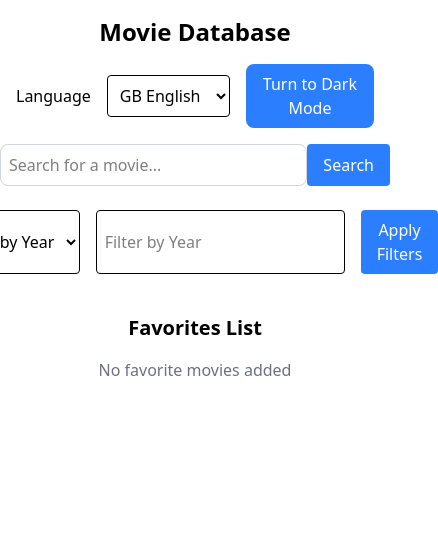
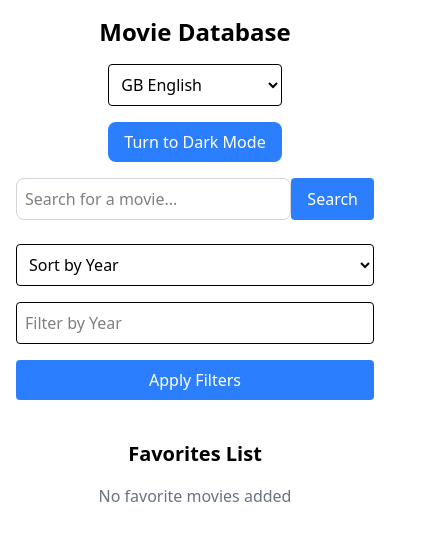
Before and after one commit to Jonah-Okiru/Movie-Project, a React (Vite) app in the folder my-movie-app/: page / in a window 390 px wide. Shown: the top 540 px of the page, 438 px wide, since content can reach past the window. Built offline with nearby package versions, Linux system fonts and the light colour scheme.

Commit message:
Style the app.jsx for responsiveness across various devices

```diff
--- a/my-movie-app/src/App.jsx
+++ b/my-movie-app/src/App.jsx
@@ -94,30 +94,30 @@ function App() {
 
   return (
     <div className = {`min-h-screen ${theme === "dark" ? "bg-gray-900 text-white" : "bg-white text-black"}`}>
-      <header className="p-4 items-center">
-        <h1 className="text-2xl font-bold mb-4 text-center">{t("Movie Database")}</h1>
-        <div className="flex justify-center items-center gap-4">
-          <label>{t("language")}</label>
-          <select onChange={(e) => i18n.changeLanguage(e.target.value)} className="border p-2 rounded">
+      <header className="p-4 flex flex-col items-center text-center space-y-4 sm:space-y-0 sm:flex-row sm:justify-between sm:px-6">
+        <h1 className="text-2xl sm:text-3xl font-bold">{t("Movie Database")}</h1>
+        <div className="flex flex-col sm:flex-row items-center gap-4">
+          <select onChange={(e) => i18n.changeLanguage(e.target.value)} className="border p-2 rounded w-full sm:w-auto">
             <option value="en">GB English</option>
             <option value="es">ES Español</option>
             <option value="fr">FR Français</option>
           </select>
           <button
             onClick={() => setTheme(theme === "dark" ? "light" : "dark")}
-            className="cursor-pointer px-4 py-2 bg-blue-500 text-white rounded-lg hover:bg-blue-800 transition"
+            className="cursor-pointer px-4 py-2 bg-blue-500 text-white rounded-lg hover:bg-blue-700 w-full sm:w-auto"
           >
             {t("Turn to")} {theme === "dark" ? t("light") : t("dark")} {t("Mode")}
           </button>
         </div>
 
       </header>
+      <div className="container mx-auto px-4 sm:px-6 lg:px-8">
         <SearchBar searchQuery={searchQuery} setSearchQuery={setSearchQuery} onSearch={() => fetchMovies(1)} />
-        <div className="flex justify-center mb-4 gap-4">
+          <div className="flex flex-col sm:flex-row justify-center gap-4 my-4">
             <select
               value={sortOption}
               onChange={(e) => setSortOption(e.target.value)}
-            className="border p-2 rounded"
+              className="border p-2 rounded w-full sm:w-auto"
             >
               <option value="year">Sort by Year</option>
               <option value="title">Sort by Title</option>
@@ -127,11 +127,11 @@ function App() {
               placeholder="Filter by Year"
               value={filterYear}
               onChange={(e) => setFilterYear(e.target.value)}
-            className="border p-2 rounded"
+              className="border p-2 rounded w-full sm:w-auto"
             />
             <button
               onClick={() => fetchMovies(1)}
-            className="bg-blue-500 cursor-pointer text-white px-4 py-2 rounded hover:bg-blue-700"
+              className="bg-blue-500 cursor-pointer text-white px-4 py-2 rounded w-full sm:w-auto hover:bg-blue-700"
             >
               Apply Filters
             </button>
@@ -142,11 +142,13 @@ function App() {
           <MovieDetails selectedMovie={selectedMovie} onClose={() => setSelectedMovie(null)} addToFavorites={addToFavorites} />
         )}
         <FavoritesList favorites={favorites} removeFromFavorites={(imdbID) => setFavorites(favorites.filter(movie => movie.imdbID !== imdbID))} />
-      <div className="flex justify-center mt-4">
+      </div>
+
+      <div className="flex justify-center mt-4 space-x-2">
         {currentPage >1 && (
           <button
             onClick={() => fetchMovies(currentPage-1)}
-            className="bg-blue-500 cursor-pointer text-white px-4 py-2 rounded mx-2 hover:bg-blue-700"
+            className="cursor-pointer bg-blue-500 text-white px-4 py-2 rounded hover:bg-blue-700 "
           >
             Previous
           </button>
@@ -154,7 +156,7 @@ function App() {
         {movies.length > 0 && (currentPage * 10) <totalResults && (
           <button
             onClick={() => fetchMovies(currentPage+1)}
-            className="bg-blue-500 text-white px-4 rounded mx-2 cursor-pointer hover:bg-blue-600"
+            className="cursor-pointer bg-blue-500 text-white px-4 py-2 rounded hover:bg-blue-700"
           >
             Next
           </button>
--- a/my-movie-app/src/components/MovieDetails.jsx
+++ b/my-movie-app/src/components/MovieDetails.jsx
@@ -48,7 +48,7 @@ function MovieDetails({ selectedMovie, onClose, addToFavorites }) {
           alt={selectedMovie.Title}
           className="w-full h-96 object-cover rounded-lg mb-4"
         />
-        <h2 className="text-2xl font-bold mb-2">{selectedMovie.Title}</h2>
+        <h2 className="text-2xl font-bold mb-2 text-gray-800">{selectedMovie.Title}</h2>
         <p className="text-sm text-gray-600 mb-2">Release Year: {selectedMovie.Year}</p>
         <p className="text-gray-800 mb-4">{selectedMovie.Plot}</p>
         <p className="text-sm font-semibold">Genre: {selectedMovie.Genre}</p>
--- a/my-movie-app/src/components/MovieList.jsx
+++ b/my-movie-app/src/components/MovieList.jsx
@@ -18,7 +18,7 @@ function MovieList({ movies, fetchMovieDetails }) {
               className="w-full h-64 object-cover rounded-t-lg"
             />
             <div className="p-4">
-              <h2 className="font-semibold text-lg">{movie.Title}</h2>
+              <h2 className="font-semibold text-lg text-gray-800">{movie.Title}</h2>
               <p className="text-sm text-gray-600">Release Year: {movie.Year}</p>
             </div>
           </div>
```
Lines whose indentation alone changed are shown as unchanged.
